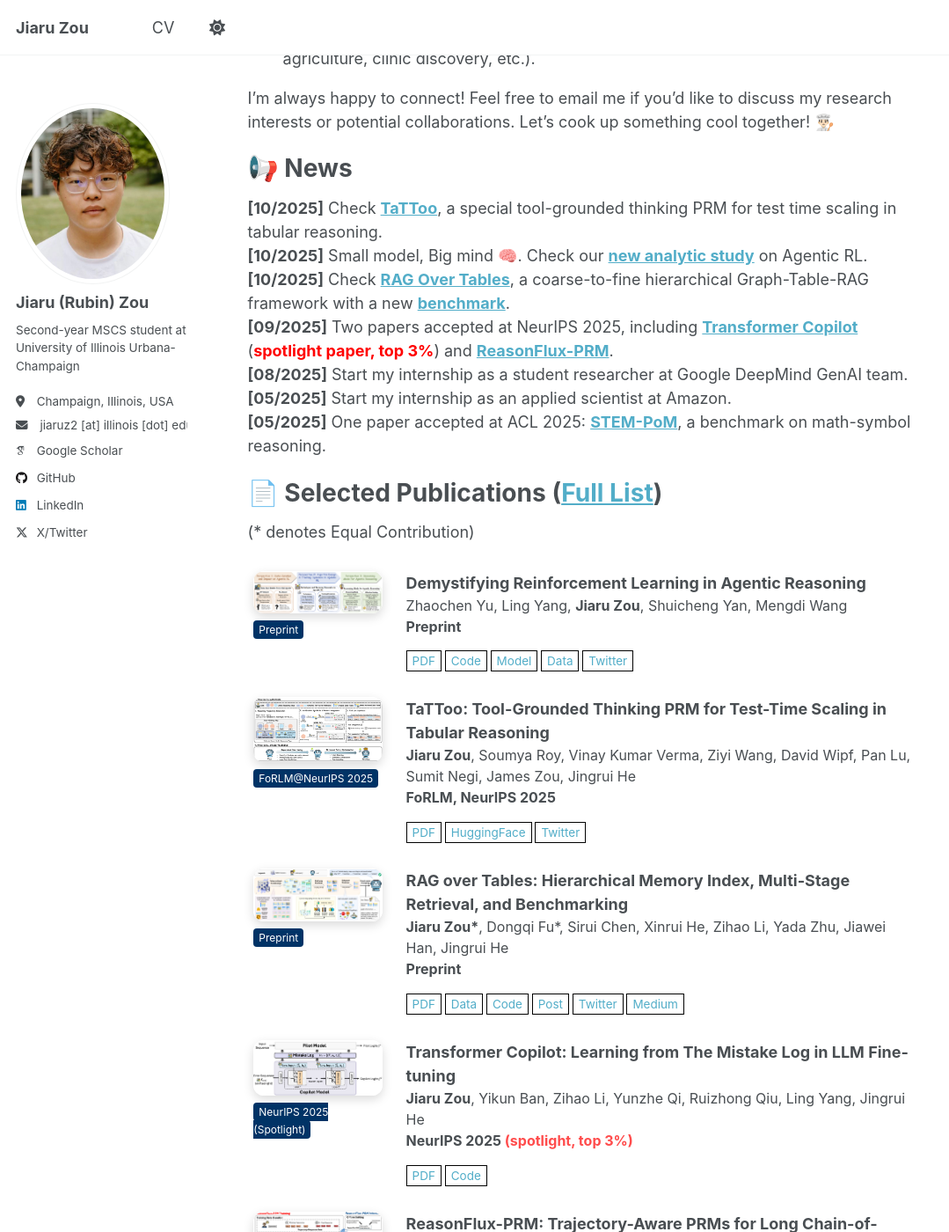
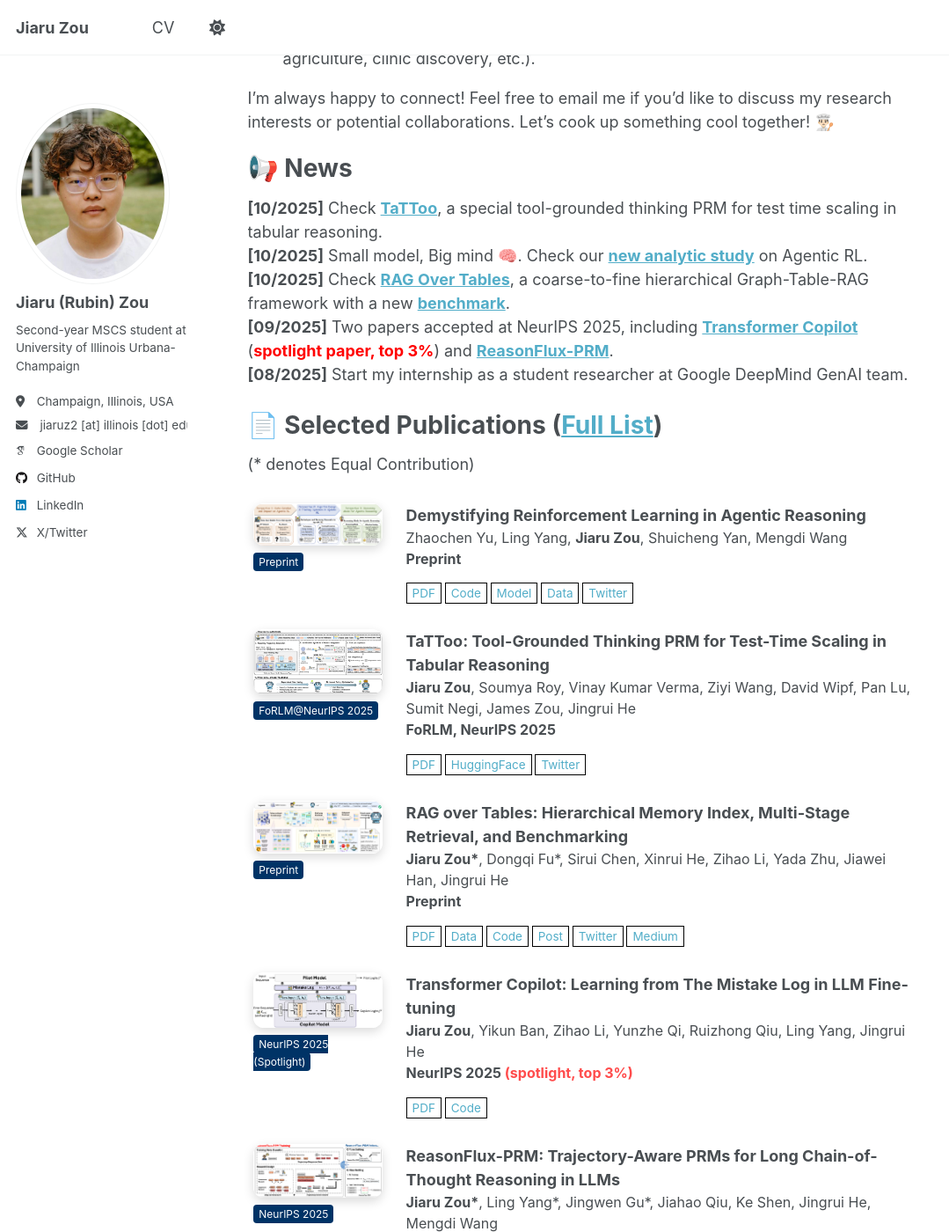
Before and after one commit to jiaruzouu/jiaruzouu.github.io, a Jekyll site: the page built from _pages/about.md, in a window 1280 px wide and 1400 px high, scrolled down 540 px. Shown: the whole window at 88% size, without its empty margins (0-1079 px from the left). Built offline with Jekyll 4.4.1, drawn with Linux system fonts in a browser that asks for light colours; some web fonts are replaced; a script that is not in the unit is left out; some of the changed lines change nothing that is shown.

Commit message:
update website

```diff
--- a/_pages/about.md
+++ b/_pages/about.md
@@ -21,6 +21,7 @@
 
 # 📢 News
 
+{: .news-scroll}
 **[10/2025]** Check [**TaTToo**](https://arxiv.org/abs/2510.06217), a special tool-grounded thinking PRM for test time scaling in tabular reasoning.\
 **[10/2025]** Small model, Big mind 🧠. Check our [**new analytic study**](https://arxiv.org/pdf/2510.11701) on Agentic RL.\
 **[10/2025]** Check [**RAG Over Tables**](https://arxiv.org/abs/2504.01346v4), a coarse-to-fine hierarchical Graph-Table-RAG framework with a new [**benchmark**](https://huggingface.co/collections/jiaruz2/multitableqa-68dc8d850ea7e168f47cecd8).\
@@ -28,6 +29,26 @@
 **[08/2025]** Start my internship as a student researcher at Google DeepMind GenAI team.\
 **[05/2025]** Start my internship as an applied scientist at Amazon.\
 **[05/2025]** One paper accepted at ACL 2025: [**STEM-PoM**](https://arxiv.org/abs/2411.00387), a benchmark on math-symbol reasoning.
+
+<style>
+.news-scroll {
+  max-height: 220px; /* adjust for how much you want visible */
+  overflow-y: auto;
+  scroll-behavior: smooth;
+}
+.news-scroll::-webkit-scrollbar {
+  width: 6px;
+}
+.news-scroll::-webkit-scrollbar-thumb {
+  background: #ccc;
+  border-radius: 3px;
+}
+.news-scroll::-webkit-scrollbar-thumb:hover {
+  background: #999;
+}
+</style>
+
+
 
 # 📄 Selected Publications ([Full List](https://scholar.google.com/citations?user=GzLTey4AAAAJ&hl=en))
 (* denotes Equal Contribution)
@@ -506,17 +527,36 @@
 </p>
 
 
-<p style="margin-top:10px;">
-  <a href="images/misc/snowboard1.png" target="_blank">
-    <img src="images/misc/snowboard1.png" width="80" style="border-radius:8px; margin-right:8px; box-shadow:0 4px 10px rgba(0,0,0,0.15); transition:0.3s;"/>
-  </a>
-  <a href="images/misc/snowboard2.png" target="_blank">
-    <img src="images/misc/snowboard2.png" width="180" style="border-radius:8px; margin-right:8px; box-shadow:0 4px 10px rgba(0,0,0,0.15); transition:0.3s;"/>
-  </a>
-  <a href="images/misc/snowboard3.png" target="_blank">
-    <img src="images/misc/snowboard3.png" width="180" style="border-radius:8px; box-shadow:0 4px 10px rgba(0,0,0,0.15); transition:0.3s;"/>
-  </a>
-</p>
+<style>
+.snowboard-gallery {
+  display: flex;
+  gap: 12px;
+  margin-top: 10px;
+  flex-wrap: wrap;
+}
+
+.snowboard-gallery img {
+  width: 160px; /* make all same size */
+  height: 160px;
+  object-fit: cover;
+  border-radius: 10px;
+  box-shadow: 0 4px 10px rgba(0,0,0,0.15);
+  transition: transform 0.3s ease, box-shadow 0.3s ease;
+  cursor: pointer;
+}
+
+.snowboard-gallery img:hover {
+  transform: scale(1.05) translateY(-3px);
+  box-shadow: 0 8px 20px rgba(0,0,0,0.25);
+}
+</style>
+
+<div class="snowboard-gallery">
+  <img src="images/misc/snowboard1.png" alt="Snowboard 1">
+  <img src="images/misc/snowboard2.png" alt="Snowboard 2">
+  <img src="images/misc/snowboard3.png" alt="Snowboard 3">
+</div>
+
 
 <p style="font-size:18px; line-height:1.6; color:inherit;">
   I am also a fan of <strong>📸 Conceptual Photography</strong> and <strong>🎨 Visual Aesthetics</strong>.
@@ -526,41 +566,113 @@
 </div>
 
 
-<div style="
+<style>
+.image-grid {
   display: grid;
   grid-template-columns: repeat(auto-fit, minmax(40px, 1fr));
   gap: 10px;
-  margin-top: 16px;">
-  <a href="images/misc/art1.png" target="_blank">
-    <img src="images/misc/art1.png"
-         alt="Color abstraction"
-         style="width:100%; height:100%; object-fit:cover; border-radius:8px; transition:transform 0.3s, box-shadow 0.3s;"/>
-  </a>
+  margin-top: 16px;
+}
+.image-grid img {
+  width: 100%;
+  height: 100%;
+  object-fit: cover;
+  border-radius: 8px;
+  transition: transform 0.3s, box-shadow 0.3s;
+  cursor: pointer;
+}
+.image-grid img:hover {
+  transform: scale(1.05);
+  box-shadow: 0 8px 20px rgba(0, 0, 0, 0.3);
+}
 
-  <a href="images/misc/art2.png" target="_blank">
-    <img src="images/misc/art2.png"
-         alt="Abstract installation"
-         style="width:100%; height:100%; object-fit:cover; border-radius:8px; transition:transform 0.3s, box-shadow 0.3s;"/>
-  </a>
+/* Lightbox overlay */
+.lightbox-overlay {
+  display: none;
+  position: fixed;
+  z-index: 999;
+  left: 0;
+  width: 100%;
+  height: calc(100vh - 70px); /* adjust 70px = your header height */
+  top: 50px; /* same as above */
+  background: rgba(0, 0, 0, 0.85);
+  justify-content: center;
+  align-items: center;
+}
 
-  <a href="images/misc/art3.png" target="_blank">
-    <img src="images/misc/art3.png"
-         alt="Portrait fusion"
-         style="width:100%; height:100%; object-fit:cover; border-radius:8px; transition:transform 0.3s, box-shadow 0.3s;"/>
-  </a>
+.lightbox-overlay img {
+  max-width: 80%;
+  max-height: 80%;
+  border-radius: 12px;
+  box-shadow: 0 0 25px rgba(255, 255, 255, 0.3);
+  transition: transform 0.2s ease-in-out;
+}
 
-  <a href="images/misc/art4.png" target="_blank">
-    <img src="images/misc/art4.png"
-         alt="Ruined structure"
-         style="width:100%; height:100%; object-fit:cover; border-radius:8px; transition:transform 0.3s, box-shadow 0.3s;"/>
-  </a>
+.lightbox-overlay.active {
+  display: flex;
+  animation: fadeIn 0.3s ease;
+}
 
-  <a href="images/misc/art5.png" target="_blank">
-    <img src="images/misc/art5.png"
-         alt="Horse close-up"
-         style="width:100%; height:100%; object-fit:cover; border-radius:8px; transition:transform 0.3s, box-shadow 0.3s;"/>
-  </a>
+@keyframes fadeIn {
+  from { opacity: 0; }
+  to { opacity: 1; }
+}
+
+.lightbox-overlay .close-btn {
+  position: absolute;
+  top: 10px;
+  right: 40px;
+  font-size: 36px;
+  color: white;
+  cursor: pointer;
+  transition: color 0.3s;
+}
+.lightbox-overlay .close-btn:hover {
+  color: #ccc;
+}
+</style>
+
+<div class="image-grid">
+  <img src="images/misc/art1.png" alt="Color abstraction" />
+  <img src="images/misc/art2.png" alt="Abstract installation" />
+  <img src="images/misc/art3.png" alt="Portrait fusion" />
+  <img src="images/misc/art4.png" alt="Ruined structure" />
+  <img src="images/misc/art5.png" alt="Horse close-up" />
 </div>
+
+<div class="lightbox-overlay" id="lightbox">
+  <span class="close-btn">&times;</span>
+  <img src="" alt="Expanded image" id="lightbox-img" />
+</div>
+
+<script>
+// --- Unified lightbox for both galleries ---
+document.querySelectorAll('.image-grid img, .snowboard-gallery img').forEach(img => {
+  img.addEventListener('click', () => {
+    const lightbox = document.getElementById('lightbox');
+    const lightboxImg = document.getElementById('lightbox-img');
+    lightboxImg.src = img.src;
+    lightbox.classList.add('active');
+    document.body.style.overflow = 'hidden'; // prevent scroll behind overlay
+  });
+});
+
+document.querySelector('.lightbox-overlay .close-btn').addEventListener('click', () => {
+  const lightbox = document.getElementById('lightbox');
+  lightbox.classList.remove('active');
+  document.body.style.overflow = ''; // restore scroll
+});
+
+// Allow click outside image to close
+document.getElementById('lightbox').addEventListener('click', e => {
+  if (e.target === e.currentTarget) {
+    e.currentTarget.classList.remove('active');
+    document.body.style.overflow = '';
+  }
+});
+</script>
+
+
 
 <style>
   img:hover {
```
